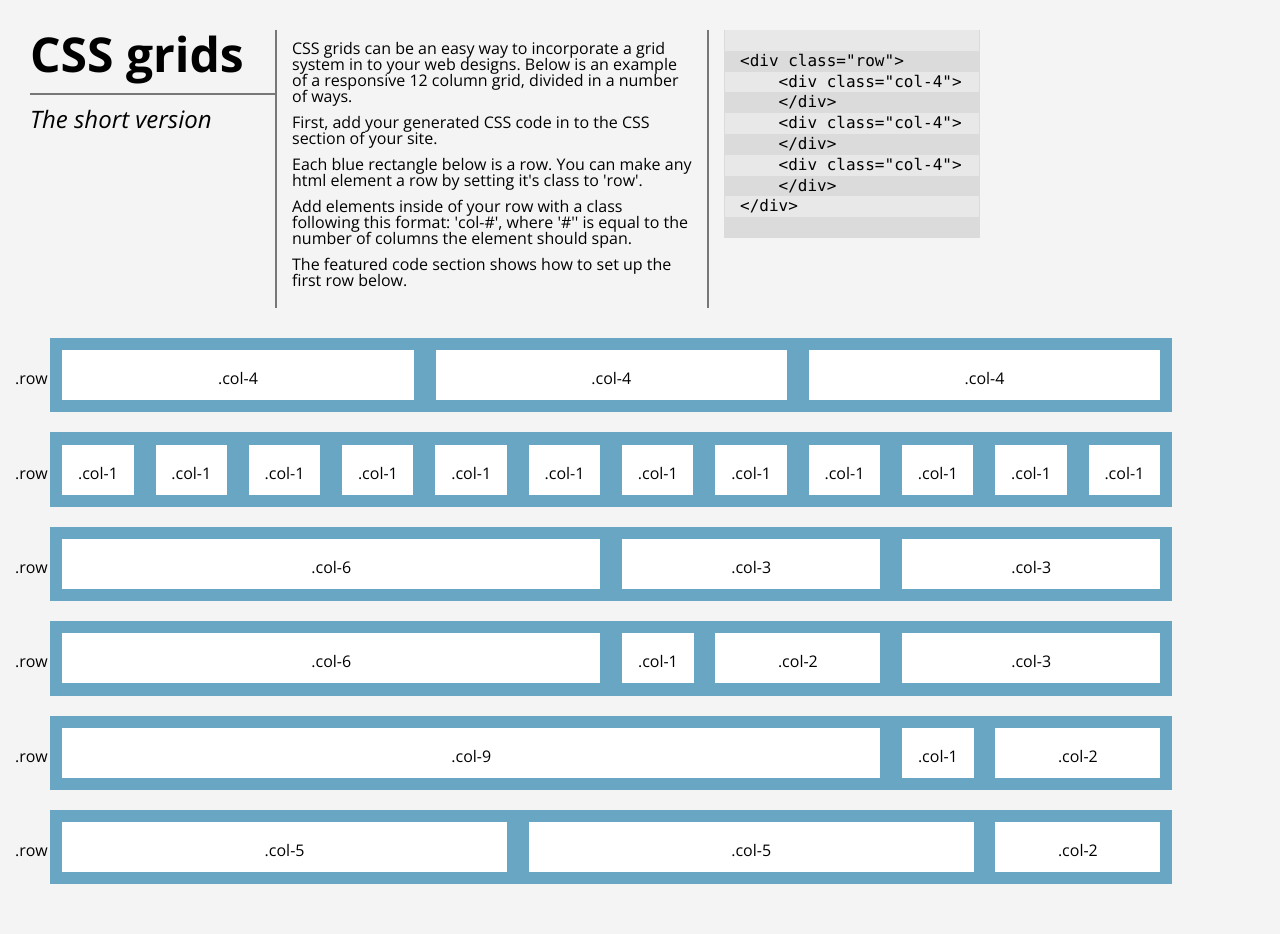
After one commit to Paul-Hebert/gridley, a PHP site: page /help.php in a window 1280 px wide. The commit adds this page. Run offline with PHP 8.4, Linux system fonts and the light colour scheme.

Commit message:
Reorganized infrastructure

```diff
--- /dev/null
+++ b/assets/css/style.css
@@ -0,0 +1,301 @@
+/* http://meyerweb.com/eric/tools/css/reset/
+   v2.0 | 20110126
+   License: none (public domain)
+*/
+html, body, div, span, applet, object, iframe,
+h1, h2, h3, h4, h5, h6, p, blockquote, pre,
+a, abbr, acronym, address, big, cite, code,
+del, dfn, em, img, ins, kbd, q, s, samp,
+small, strike, strong, sub, sup, tt, var,
+b, u, i, center,
+dl, dt, dd, ol, ul, li,
+fieldset, form, label, legend,
+table, caption, tbody, tfoot, thead, tr, th, td,
+article, aside, canvas, details, embed,
+figure, figcaption, footer, header, hgroup,
+menu, nav, output, ruby, section, summary,
+time, mark, audio, video {
+  margin: 0;
+  padding: 0;
+  border: 0;
+  font-size: 100%;
+  font: inherit;
+  vertical-align: baseline; }
+
+/* HTML5 display-role reset for older browsers */
+article, aside, details, figcaption, figure,
+footer, header, hgroup, menu, nav, section {
+  display: block; }
+
+body {
+  line-height: 1; }
+
+ol, ul {
+  list-style: none; }
+
+blockquote, q {
+  quotes: none; }
+
+blockquote:before, blockquote:after,
+q:before, q:after {
+  content: '';
+  content: none; }
+
+table {
+  border-collapse: collapse;
+  border-spacing: 0; }
+
+input[type='submit'] {
+  -webkit-appearance: none;
+  -moz-appearance: none;
+  appearance: none; }
+
+/**************************************************************************
+	General
+**************************************************************************/
+body {
+  padding: 30px;
+  background: #f4f4f4;
+  font-family: Open Sans, sans-serif; }
+
+h1 {
+  font-size: 24pt;
+  font-weight: 700;
+  padding-bottom: 15px;
+  margin-bottom: 12px;
+  border-bottom: 2px solid #777; }
+
+.float h1 {
+  width: 245px;
+  font-size: 36pt; }
+
+h2 {
+  font-size: 18pt;
+  font-weight: 300;
+  font-style: italic;
+  padding-bottom: 15px; }
+
+a {
+  text-decoration: none; }
+
+p {
+  padding-top: 10px; }
+
+label {
+  font-size: 14pt;
+  font-weight: 600;
+  width: 120px;
+  position: relative;
+  top: 3px; }
+
+.fields {
+  position: relative; }
+
+.fields div {
+  position: relative; }
+
+.fields input, .fields select {
+  position: absolute;
+  left: 150px; }
+
+.fields div .unit_display {
+  position: absolute;
+  left: 293px;
+  top: 13px; }
+
+form div {
+  display: block;
+  padding-top: 10px;
+  margin-bottom: 5px; }
+
+input, select {
+  width: 130px;
+  font-size: 12pt; }
+
+select {
+  width: 138px; }
+
+input[type="submit"] {
+  background: #69A6C4;
+  outline: none;
+  border: 0px;
+  font-weight: 600;
+  font-size: 18pt;
+  padding: 5px;
+  padding-left: 15px;
+  padding-right: 15px;
+  border-radius: 5px;
+  -moz-border-radius: 5px;
+  -webkit-border-radius: 5px;
+  -o-border-radius: 5px;
+  cursor: pointer; }
+
+/**************************************************************************
+	Demo
+**************************************************************************/
+#demo_wrapper {
+  background: #69A6C4;
+  overflow: hidden;
+  margin-top: 50px;
+  clear: both;
+  height: 430px; }
+
+#demo {
+  margin: 0 auto;
+  margin: 15px;
+  overflow: hidden; }
+
+.column {
+  height: 400px;
+  background: #fff;
+  float: left;
+  position: relative; }
+
+/**************************************************************************
+	Output
+**************************************************************************/
+#code_wrapper {
+  width: 960px;
+  margin: 40px auto;
+  position: relative; }
+
+#code_wrapper a {
+  position: absolute;
+  top: -20px;
+  right: 5px; }
+
+code div {
+  display: block;
+  border-right: 1px #DBDBDB solid;
+  border-left: 1px #DBDBDB solid;
+  line-height: 130%;
+  width: 100%;
+  font-family: 'Monaco', monospace;
+  padding-left: 15px; }
+
+code div:nth-of-type(even) {
+  background: #DBDBDB; }
+
+code div:nth-of-type(odd) {
+  background: #E8E8E8; }
+
+ /*
+This grid system was generated using the Gridley Grid Generator.
+Gridley is a free service brought to you by Paul Hebert of Mild West Designs.
+Try it out at at www.mildwestdesigns.com/gridley/
+You're welcome to use or modify this code in any way, including removing these comments.
+*/
+.row {
+  clear: both;
+  margin: 20px;
+  width: 90%;
+  padding: 1%;
+  height: 50px;
+  background: #69A6C4;
+  position: relative; }
+
+[class^="col-"] {
+  float: left;
+  margin: 0 2% 0 0;
+  list-style: none;
+  position: relative;
+  background: #fff;
+  height: 50px;
+  text-align: center;
+  padding-top: 20px;
+  box-sizing: border-box; }
+
+[class^="col-"]:last-of-type {
+  margin-right: 0px; }
+
+.col-1 {
+  width: 6.5%; }
+
+.col-2 {
+  width: 15%; }
+
+.col-3 {
+  width: 23.5%; }
+
+.col-4 {
+  width: 32%; }
+
+.col-5 {
+  width: 40.5%; }
+
+.col-6 {
+  width: 49%; }
+
+.col-7 {
+  width: 57.5%; }
+
+.col-8 {
+  width: 66%; }
+
+.col-9 {
+  width: 74.5%; }
+
+.col-10 {
+  width: 83%; }
+
+.col-11 {
+  width: 91.5%; }
+
+.col-12 {
+  width: 100%;
+  margin: 0%; }
+
+/* End Gridley Grid Generator */
+@media (min-width: 995px) {
+  .float {
+    float: left; }
+
+  .fields {
+    padding-left: 15px;
+    border-left: 2px solid #777;
+    padding-right: 15px;
+    margin-right: 15px;
+    border-right: 2px solid #777;
+    padding-bottom: 20px;
+    margin-bottom: 30px;
+    max-width: 400px;
+    min-width: 300px;
+    overflow: hidden; }
+
+  input[type="submit"] {
+    width: 200px; }
+
+  .row:before {
+    content: ".row";
+    position: absolute;
+    left: -35px;
+    padding-top: 20px; } }
+@media (max-width: 994px) {
+  .float {
+    padding-bottom: 15px;
+    margin-bottom: 12px;
+    border-bottom: 2px solid #777;
+    width: 100%; }
+
+  .float h1 {
+    width: 100%; }
+
+  [class^="col-"] {
+    color: #fff;
+    overflow: hidden; }
+
+  .row {
+    margin: 20px 0;
+    width: 100%; }
+
+  #code_wrapper {
+    width: 100%; }
+
+  code div {
+    overflow: hidden;
+    word-wrap: break-word; } }
+@-ms-viewport {
+  width: device-width;
+  initial-scale: 1.0; }
+
+/*# sourceMappingURL=style.css.map */
--- a/css/style.css
+++ b/assets/css/style.scss
@@ -1,3 +1,5 @@
+@import 'reset';
+
 /**************************************************************************
 	General
 **************************************************************************/
--- /dev/null
+++ b/assets/php/header.php
@@ -0,0 +1,16 @@
+<!DOCTYPE HTML>
+
+<html dir="ltr" lang="en-US">
+	<head>
+		<meta charset="utf-8"/>
+		<meta name="viewport" content="width=device-width, initial-scale=1">
+
+		<title><?php echo $title; ?></title>
+
+		<link rel="stylesheet" type="text/css" href="assets/css/style.css"/>
+		<link href='http://fonts.googleapis.com/css?family=Open+Sans:400,300italic,700,600,300' rel='stylesheet' type='text/css'/>
+
+    	<link rel="shortcut icon" href="../imgs/favicon.ico" type="image/x-icon" />
+	</head>
+
+	<body>
--- /dev/null
+++ b/assets/php/scripts.php
@@ -0,0 +1,13 @@
+		<script type="text/javascript" src="assets/js/jquery-v1.11.1.js"></script>
+		<script type="text/javascript" src="assets/js/functions.js"></script>
+
+		<script>
+		  (function(i,s,o,g,r,a,m){i['GoogleAnalyticsObject']=r;i[r]=i[r]||function(){
+		  (i[r].q=i[r].q||[]).push(arguments)},i[r].l=1*new Date();a=s.createElement(o),
+		  m=s.getElementsByTagName(o)[0];a.async=1;a.src=g;m.parentNode.insertBefore(a,m)
+		  })(window,document,'script','//www.google-analytics.com/analytics.js','ga');
+
+		  ga('create', 'UA-59443878-1', 'auto');
+		  ga('send', 'pageview');
+
+		</script>
--- a/help.html
+++ b/help.php
@@ -1,24 +1,7 @@
-<!DOCTYPE HTML>
-
-
-<html>
-	<head>
-		<meta charset="utf-8"/>
-		<meta name="viewport" content="width=device-width">
-
-		<title> Gridley | CSS Grid Generator</title>
-
-		<link rel="stylesheet" type="text/css" href="css/reset.css"/>
-		<link rel="stylesheet" type="text/css" href="css/style.css"/>
-		<link href='http://fonts.googleapis.com/css?family=Open+Sans:400,300italic,700,600,300' rel='stylesheet' type='text/css'>
-
-    	<link rel="shortcut icon" href="../imgs/favicon.ico" type="image/x-icon" />
-
-		<script type="text/javascript" src="js/jquery-v1.11.1.js"></script>
-		<script type="text/javascript" src="js/functions.js"></script>
-	</head>
-
-	<body>
+<?php
+	$title = 'Gridley Grid Generator';
+	include('assets/php/header.php');
+?>
 		<div class="float">
 			<h1>CSS grids</h1>
 			<h2>The short version</h2>
@@ -160,5 +143,6 @@
 				.col-2
 			</div>
 		</div>
+		<?php include('assets/php/scripts.php'); ?>
 	</body>
 </html>
```
Also changed, not shown: index.php (renamed from index.html, +7 -28 lines), output.php (+6 -19 lines), assets/css/_reset.scss (renamed from css/reset.css), assets/js/functions.js (renamed from js/functions.js), assets/js/jquery-v1.11.1.js (renamed from js/jquery-v1.11.1.js), 1 other file.
